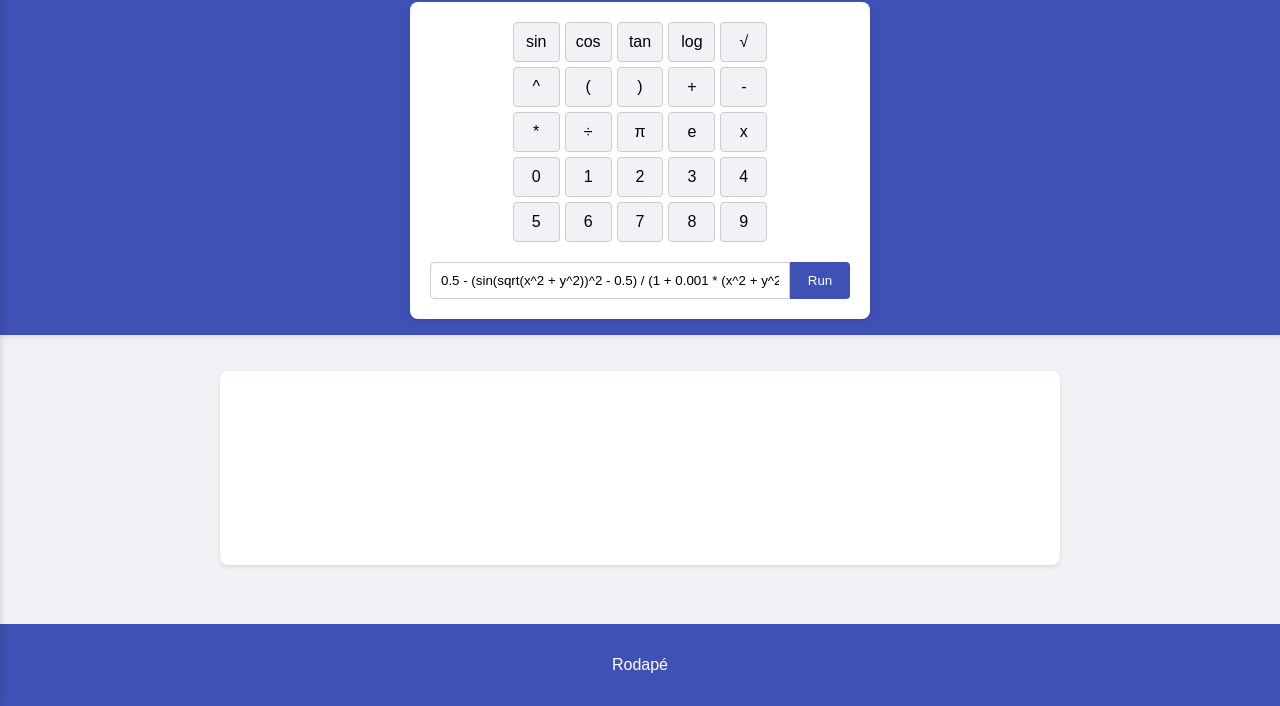
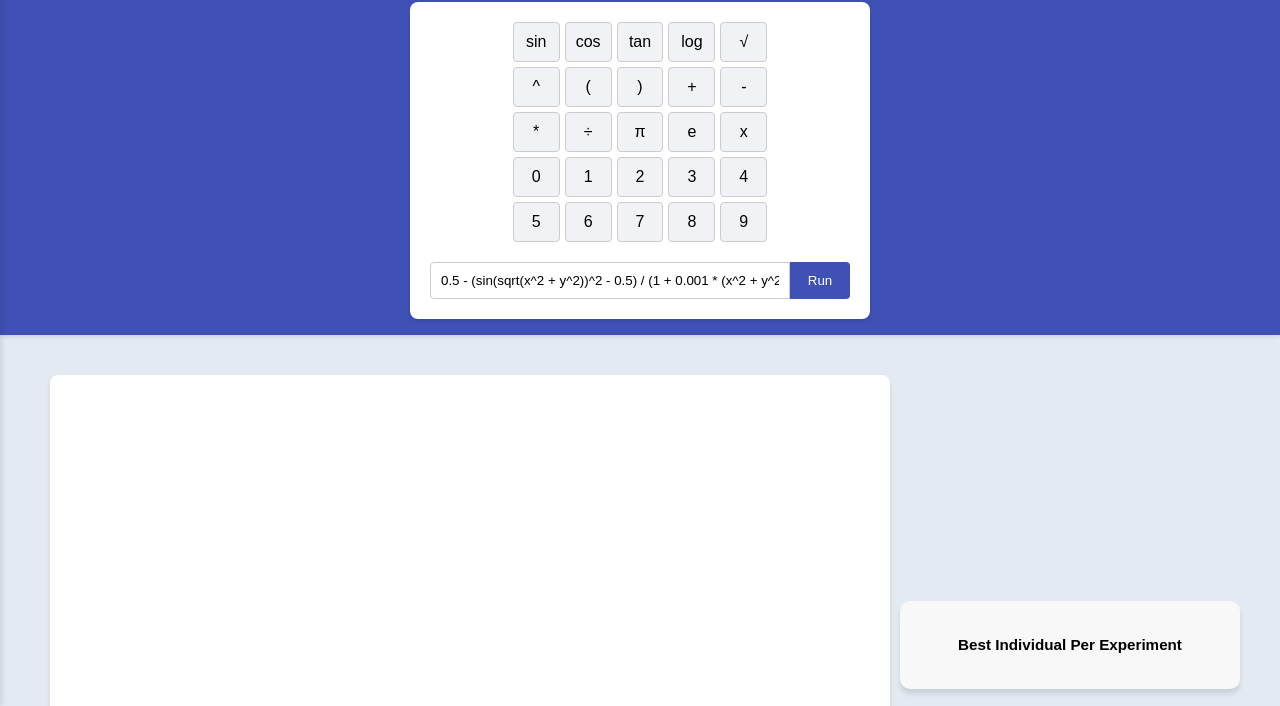
Before and after one commit to palomaflsette/gademo, a website: page src/index.html in a window 1280 px wide. Shown: the part 94-800 px from the top of the page. Drawn offline with nearby package versions, Linux system fonts and the light colour scheme.

Commit message:
Adicionando tabela de resultados de melhor indivíduo por experimento

```diff
--- a/src/index.html
+++ b/src/index.html
@@ -133,6 +133,13 @@
                 <div id="spinner" class="spinner" style="display: none;"></div>
                 <canvas id="myChart"></canvas>
             </div>
+            <!-- Nova tabela de resultados ao lado do gráfico -->
+            <div id="results-container">
+                <h3>Best Individual Per Experiment</h3>
+                <table id="best-individuals-table">
+                    <!-- Tabela dinâmica será preenchida aqui -->
+                </table>
+            </div>
         </div>
     </main>
     <footer id="footer">
--- a/src/index.js
+++ b/src/index.js
@@ -107,9 +107,11 @@ document.getElementById('experimentForm').addEventListener('submit', async funct
 
         const data = await response.json();
         const meanBestIndividuals = data.mean_best_individuals_per_generation;
+        const bestIndividuals = data.best_individual_per_experiment; // Adiciona melhor indivíduo
         const numGenerationsValue = requestBody.num_generations;
 
         renderChart(meanBestIndividuals, numGenerationsValue);
+        renderBestIndividualsTable(bestIndividuals); // Função para renderizar tabela
     } catch (error) {
         console.error('Error:', error);
     } finally {
@@ -159,3 +161,20 @@ function renderChart(data, numGenerations) {
         }
     });
 }
+
+// Função para renderizar tabela com os melhores indivíduos por experimento
+function renderBestIndividualsTable(bestIndividuals) {
+    const table = document.getElementById('best-individuals-table');
+    table.innerHTML = ''; // Limpa tabela anterior
+
+    bestIndividuals.forEach((individual, index) => {
+        const row = `
+            <tr>
+                <td><strong>${index + 1}º</strong></td>
+                <td>X: ${individual[0].toFixed(3)}</td>
+                <td>Y: ${individual[1].toFixed(3)}</td>
+            </tr>
+        `;
+        table.innerHTML += row;
+    });
+}
--- a/src/style.css
+++ b/src/style.css
@@ -25,13 +25,59 @@ main {
     display: flex;
     flex: 1;
     transition: margin-left 0.3s;
+    background-color: #e3eaf1;
+    padding: 20px;
 }
 
 .content {
-    flex: 1;
-    padding: 1em;
-    overflow: auto;
+    display: flex;
+    justify-content: space-between;
+    align-items: center; /* Mantém ambos os elementos com a mesma altura */
+    width: 100%;
+    max-width: 1200px;
+    margin: 0 auto;
 }
+
+#chart-container {
+    width: 70%; /* Gráfico ocupa 70% do espaço */
+    padding: 20px;
+    background-color: white;
+    border-radius: 8px;
+    box-shadow: 0 2px 4px rgba(0, 0, 0, 0.1);
+    display: flex;
+    align-items: center;
+    justify-content: center;
+    height: 500px; /* Define uma altura fixa */
+}
+
+#chart-container canvas {
+    width: 100%;
+    height: 100%; /* O canvas ocupa toda a altura do contêiner */
+}
+
+#results-container {
+    width: 25%; /* Tabela ocupa 25% do espaço */
+    padding: 20px;
+    background-color: #f8f8f8;
+    border-radius: 10px;
+    box-shadow: 0 5px 5px rgba(0, 0, 0, 0.1);
+    text-align: center;
+    font-size: small;
+    max-height: 500px; /* Define a mesma altura do gráfico */
+    overflow-y: auto; /* Adiciona scroll quando o conteúdo excede a altura */
+}
+
+#results-container table {
+    width: 100%;
+    border-collapse: collapse;
+}
+
+#results-container th, #results-container td {
+    padding: 8px;
+    text-align: center;
+    border-bottom: 1px solid #cecdcd;
+}
+
 
 .function-input-container {
     background: #ffffff;
```
